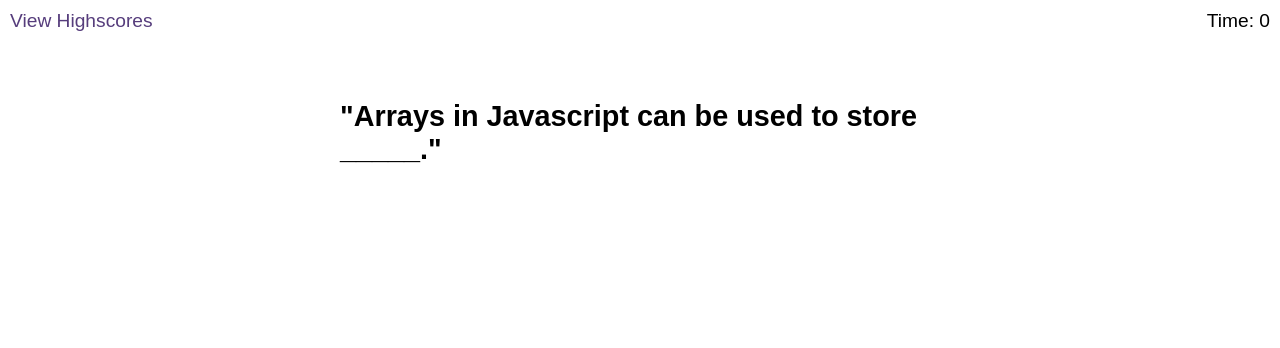
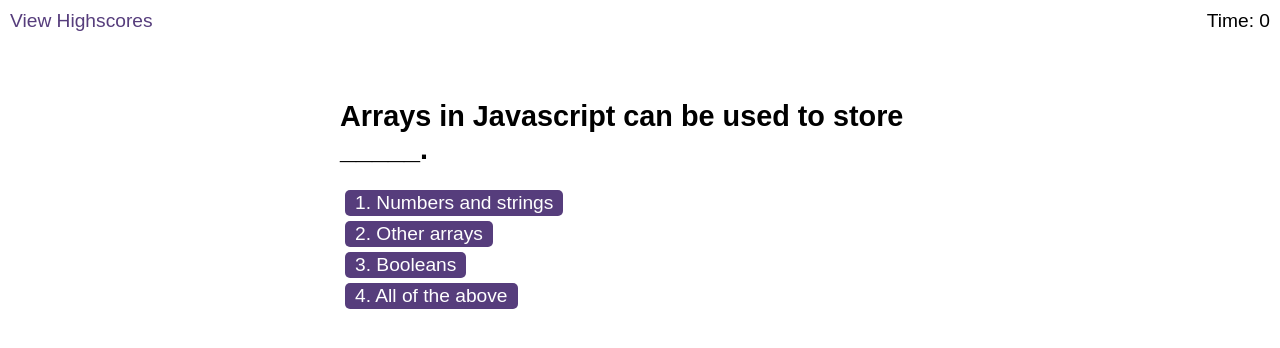
Before and after one commit to mariuml/coding-quiz, a plain HTML site: page index.html in a window 1280 px wide. Both pictures are taken after a click on the button "Start Quiz". Drawn offline with Linux system fonts and the light colour scheme.

Commit message:
Buttons displaying for question 1 on click

```diff
--- a/assets/js/logic.js
+++ b/assets/js/logic.js
@@ -8,7 +8,9 @@
 
 var startButton = document.querySelector("#start");
 var startScreen = document.querySelector("#start-screen");
-var questionsScreen = document.querySelector("#questions")
+var questionsScreen = document.querySelector("#questions");
+var choicesButtons = document.querySelector("#choices");
+var buttons = document.querySelectorAll("button");
 
 // Adding event listenr to hide start screen and show questions on click
 startButton.addEventListener("click", hideStartScreen);
@@ -28,36 +30,29 @@ function showQuestionScreen(){
     questionsScreen.classList.remove('hide');
     questionsScreen.classList.add('show');
 
-// Go through object an insert text content
+// Adding questions to the screen
  var questionTitle = document.querySelector("#question-title");
-
-
-
- questionTitle.textContent = JSON.stringify(quizQuestions[0].question);
-
-
-
-
-// Add question title in the h2 (ID question-title)
-
-
+questionTitle.textContent = (quizQuestions[0].question);
 // Add choices 4 new buttons (styling will be auto applied)
 
-// Add button class to the inserted choices
+// Showing the buttons
+choicesButtons.classList.remove('hide');
+choicesButtons.classList.add('show');
+
+// Adding text to the buttons
+
+for (var i=0; i< 4; i++) {
+    buttons[i + 1].textContent = (quizQuestions[0].choice[i]);
+}
     }
 
 
+// FUNCTION: Showing the next question - call this on click of a correct answer
+// if answer element is clicked call this function - need to add answer element
+// as one of the buttons
 
+// function showNextQuestion() {
 
-// div id=start-screen disappears
-
-
-// div id=questions appears
-
-
-// In div ID=questions insert:
-
-// question title into ID=question title
-
-
-// multiple choices added as list items in the div ID=choices
+//     for(i=0; i > 1 )
+//     questionTitle.textContent = JSON.stringify(quizQuestions[i].question);
+// }
--- a/assets/js/questions.js
+++ b/assets/js/questions.js
@@ -4,10 +4,10 @@ var quizQuestions = [
 
 {
     question: "Arrays in Javascript can be used to store _____.",
-    choice: ["Numbers and strings",
-    "Other arrays",
-    "Booleans",
-    "All of the above"],
+    choice: ["1. Numbers and strings",
+    "2. Other arrays",
+    "3. Booleans",
+    "4. All of the above"],
     answer: "All of the above",
     },
 
--- a/index.html
+++ b/index.html
@@ -34,8 +34,13 @@
 
       <!-- Div elements to insert each question into - all goes from one screen -->
       <div id="questions" class="hide">
-        <h2 id="question-title"> Test: If you're reading this, it works!</h2>
-        <div id="choices" class="choices"></div>
+        <h2 id="question-title"> </h2>
+        <div id="choices" class="choices hide">
+        <button>  </button>
+        <button> </button>
+        <button> </button>
+        <button> </button>
+        </div>
       </div>
 
       <!-- Final screen: Enter and submit highscore -->
```
